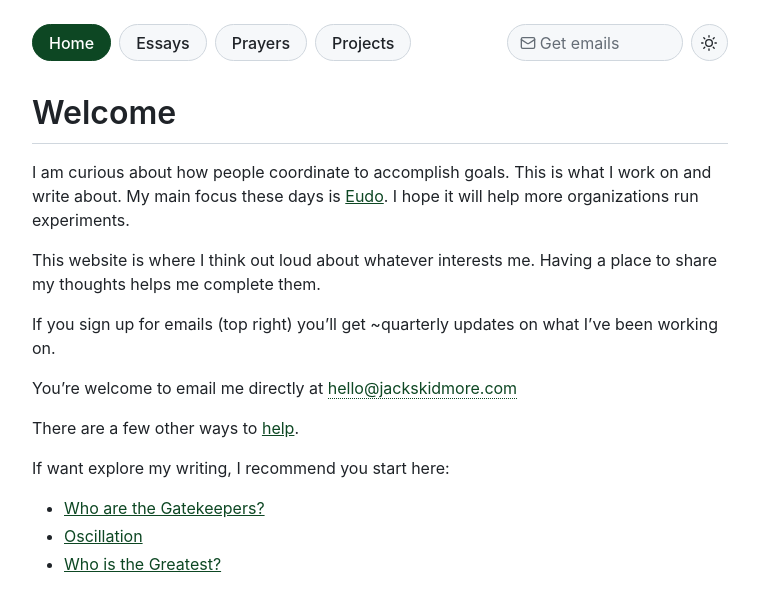
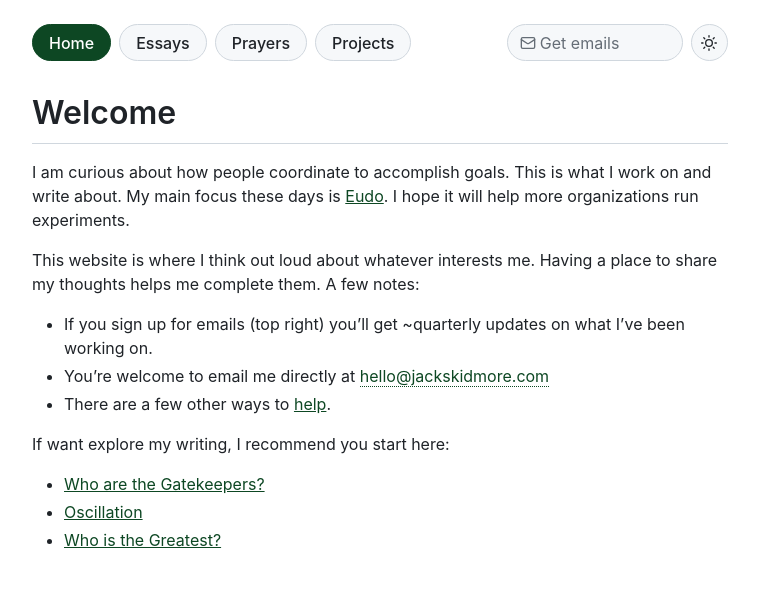
Before and after one commit to jack-t-skidmore/jack-t-skidmore.github.io, a Jekyll site: the page built from index.md, in a window 1280 px wide. Shown: the top 611 px of the page, without its empty margins (260-1019 px from the left). Built offline with Jekyll 4.4.1, drawn with Linux system fonts in a browser that asks for light colours.

Commit message:
home page

```diff
--- a/index.md
+++ b/index.md
@@ -8,13 +8,11 @@ description: "Jack Skidmore thinks about how people coordinate to accomplish goa
 
 I am curious about how people coordinate to accomplish goals. This is what I work on and write about. My main focus these days is [Eudo](/projects/eudo/). I hope it will help more organizations run experiments.
 
-This website is where I think out loud about whatever interests me. Having a place to share my thoughts helps me complete them.
+This website is where I think out loud about whatever interests me. Having a place to share my thoughts helps me complete them. A few notes:
 
-If you sign up for emails (top right) you'll get ~quarterly updates on what I've been working on.
-
-You're welcome to email me directly at <span class="copy-email" data-email="hello@jackskidmore.com" role="button" tabindex="0" title="Click to copy"><!--email_off-->hello@jackskidmore.com<!--/email_off--></span>
-
-There are a few other ways to [help](/help/).
+- If you sign up for emails (top right) you'll get ~quarterly updates on what I've been working on.
+- You're welcome to email me directly at <span class="copy-email" data-email="hello@jackskidmore.com" role="button" tabindex="0" title="Click to copy"><!--email_off-->hello@jackskidmore.com<!--/email_off--></span>
+- There are a few other ways to [help](/help/).
 
 If want explore my writing, I recommend you start here:
 
```
